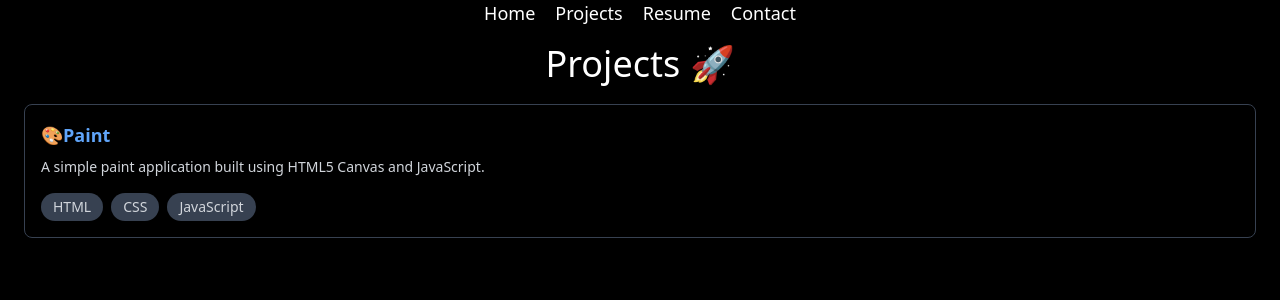
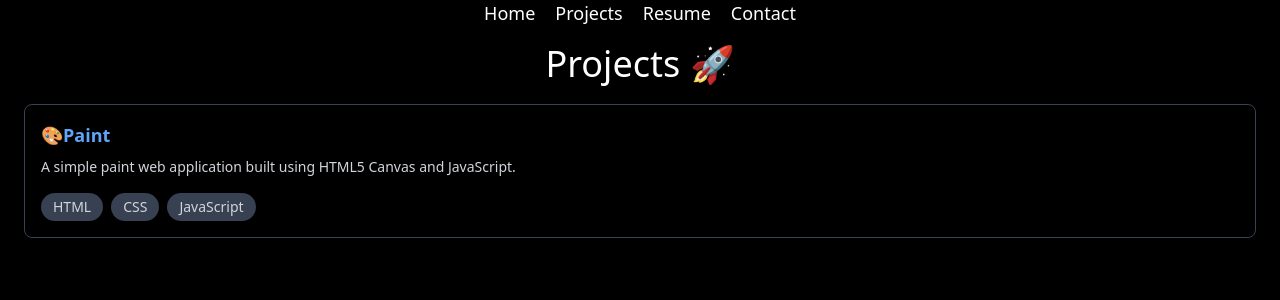
Before and after one commit to sujalcharati/portfolio, a Next.js app: page /Projects in a window 1280 px wide. Shown: the top 300 px of the page. Built offline with nearby package versions, Linux system fonts and the light colour scheme.

Commit message:
paint project link

```diff
--- a/app/components/Projects.tsx
+++ b/app/components/Projects.tsx
@@ -13,14 +13,14 @@ export const Projects: React.FC = () => {
           </h2>
           <div className="border border-gray-700 rounded-lg p-4">
             <a
-              href="#"
+              href=" https://sujalcharati.github.io/Paint/"
               className="text-blue-400 text-lg font-semibold flex items-center space-x-2 mb-2"
             >
 
               <span> 🎨Paint</span>
             </a>
             <p className="text-gray-300 text-sm mb-4">
-            A simple paint application built using HTML5 Canvas and JavaScript.
+            A simple paint web application built using HTML5 Canvas and JavaScript.
             </p>
             <div className="flex flex-wrap gap-2">
               <span className="bg-gray-700 text-gray-300 px-3 py-1 rounded-full text-sm">
```
